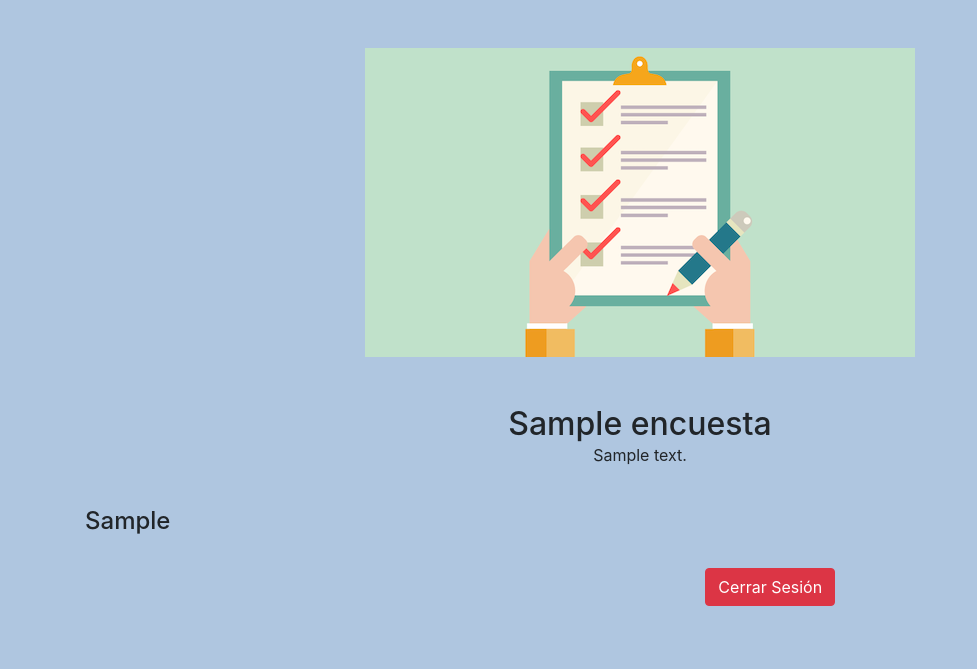
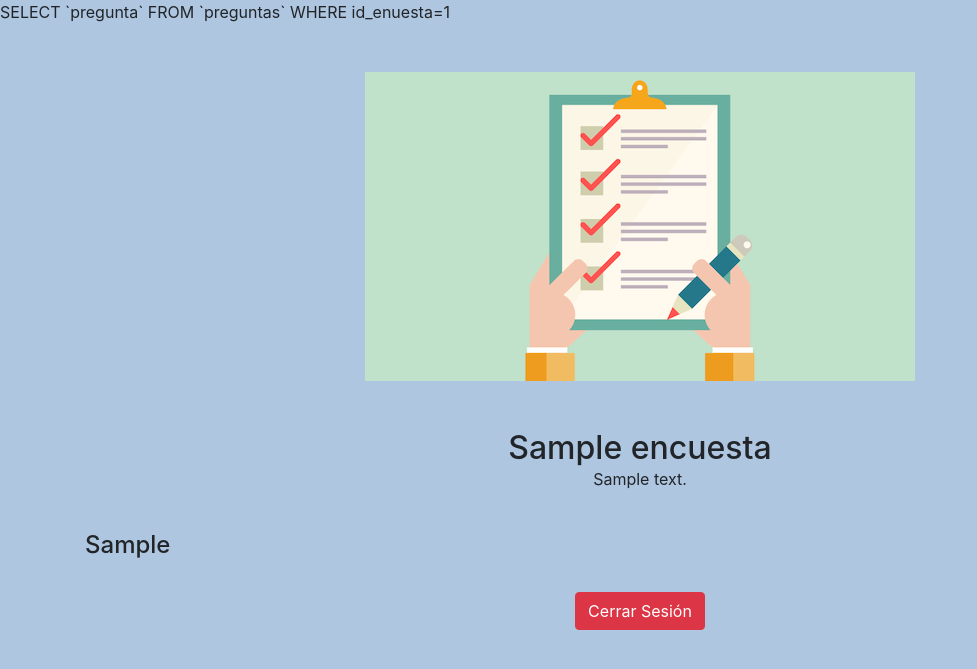
Before and after one commit to Juan-Pablo-Flores/surveys, a PHP site: page /encuesta.php?survey=1 in a window 1280 px wide. Shown: the top 669 px of the page, without its empty margins (0-977 px from the left). Run offline with PHP 8.4, Linux system fonts and the light colour scheme; the visitor is signed in with stand-in values (Sample User, id 1); tables that the repository leaves empty or names only in its code hold one stand-in row (values such as "Sample post").

Commit message:
Second Attempt at Fixing id_encuesta int

```diff
--- a/encuesta.php
+++ b/encuesta.php
@@ -50,14 +50,15 @@
                 $survey_name = $survey['nombre'];
                 $survey_desc = $survey['descripcion'];
 
-                $sql = "SELECT `pregunta` FROM `preguntas` WHERE id_enuesta=" . $survey_id;
+                $sql = "SELECT `pregunta` FROM `preguntas` WHERE id_enuesta=$survey_id";
                 $result = mysqli_query($db, $sql);
 
-                $rows = mysqli_fetch_all ($result, MYSQLI_ASSOC);
+                $rows = mysqli_fetch_all($result, MYSQLI_ASSOC);
             }
         }
     ?>
 
+    <?php echo $sql; ?>
     <main class="container">
         <?php if (count($rows) > 0) :?>
             <header class="row">
@@ -93,7 +94,7 @@
 			<div class="row">
 				<div class="col my-4 text-center">
 					<form action="index.php" method="get">
-						<input type="text" name="logout" value="1" style="visibility: hidden;">
+						<input type="text" name="logout" value="1" class="d-none">
 						<input type="submit" value="Cerrar Sesión" class="btn btn-danger btn-large"/>
 					</form>
 				</div>
```
